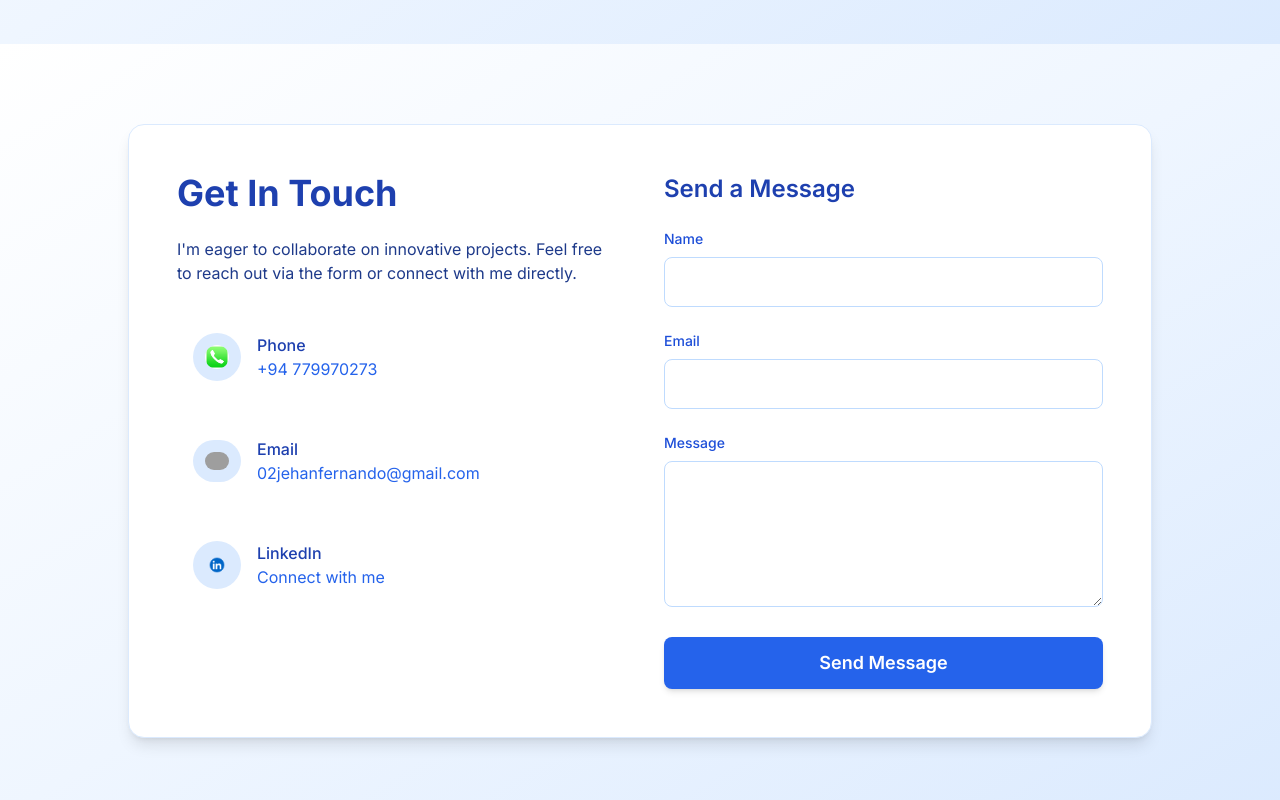
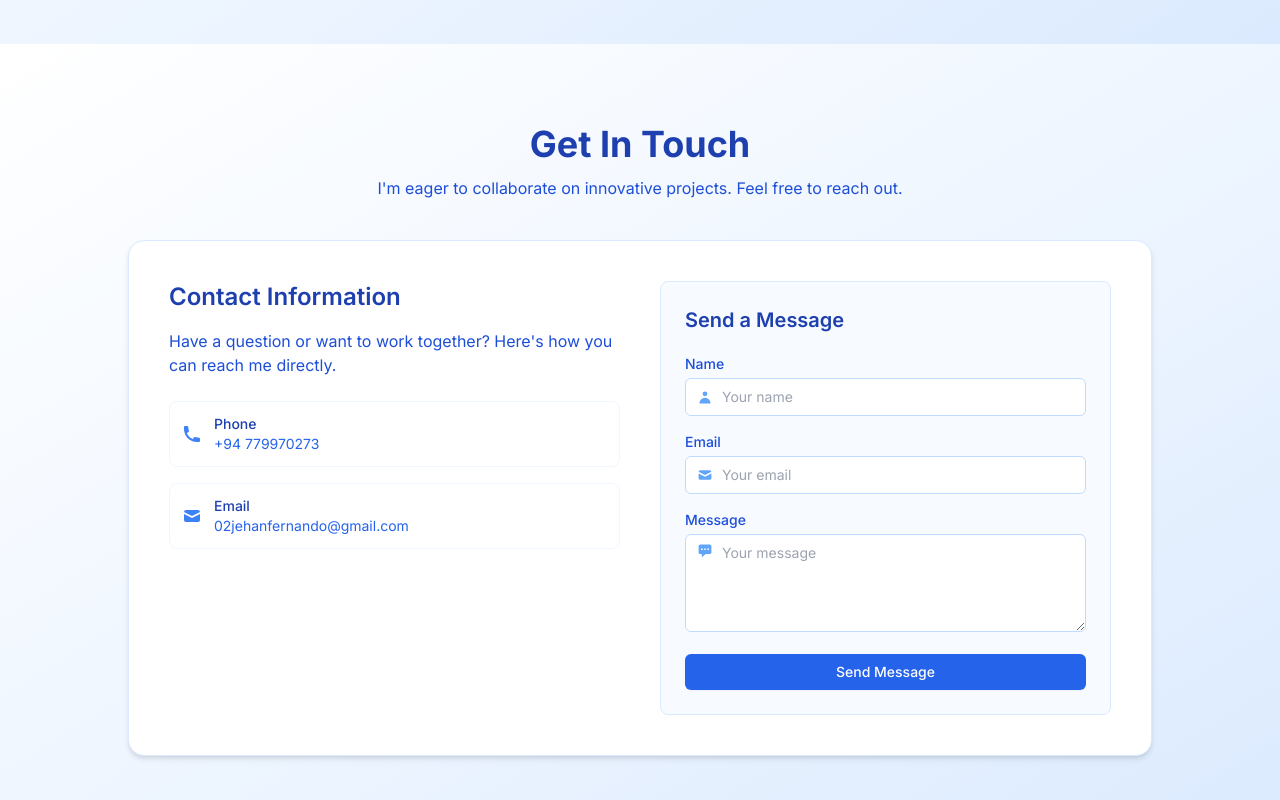
Before and after one commit to Jehanfernando02/My-portfolio, a Next.js app: page / in a window 1280 px wide. Shown: the part 3720-4520 px from the top of the page. Built offline with nearby package versions, Linux system fonts and the light colour scheme; grey boxes are pictures that could not be loaded.

Commit message:
updated contact.tsx

```diff
--- a/components/Contact.tsx
+++ b/components/Contact.tsx
@@ -1,165 +1,289 @@
-"use client"
+"use client";
 
-import type React from "react"
-import { useRef, useState } from "react"
-import emailjs from "@emailjs/browser"
-import { AnimatePresence } from "framer-motion"
-import Image from "next/image"
+import type React from "react";
+import { useRef, useState, useEffect } from "react";
+import emailjs from "@emailjs/browser";
+import { motion, AnimatePresence } from "framer-motion";
 
 export default function Contact() {
-  const formRef = useRef<HTMLFormElement>(null)
-  const [messageSent, setMessageSent] = useState(false)
+  const formRef = useRef<HTMLFormElement>(null);
+  const [messageSent, setMessageSent] = useState(false);
+  const [isSubmitting, setIsSubmitting] = useState(false);
+
+  // Initialize EmailJS
+  useEffect(() => {
+    try {
+      emailjs.init("Pjc44CHoEK9xSOuFo");
+      console.log("EmailJS initialized successfully with public key: Pjc44CHoEK9xSOuFo");
+    } catch (error) {
+      console.error("Failed to initialize EmailJS:", error);
+    }
+  }, []);
 
   const sendEmail = (e: React.FormEvent) => {
-    e.preventDefault()
+    e.preventDefault();
+    setIsSubmitting(true);
 
-    if (formRef.current) {
-      emailjs.sendForm("service_r5474wa", "template_83g8o88", formRef.current, "Pjc44CHoEK9xSOuFo").then(
+    if (!formRef.current) {
+      console.error("Form reference is null");
+      setIsSubmitting(false);
+      return;
+    }
+
+    // Log form data before sending
+    const formData = new FormData(formRef.current);
+    const dataToSend = Object.fromEntries(formData);
+    console.log("Form data to send:", dataToSend);
+
+    // Verify EmailJS credentials (for debugging)
+    const serviceId = "service_r5474wa";
+    const templateId = "template_83g8o88";
+    const publicKey = "Pjc44CHoEK9xSOuFo";
+    console.log("EmailJS credentials:", { serviceId, templateId, publicKey });
+
+    emailjs.sendForm(serviceId, templateId, formRef.current, publicKey).then(
       (result) => {
-          console.log(result.text)
-          setMessageSent(true)
-          formRef.current?.reset()
-          setTimeout(() => setMessageSent(false), 3000)
+        console.log("Email sent successfully:", result.text);
+        setMessageSent(true);
+        formRef.current?.reset();
+        setIsSubmitting(false);
+        setTimeout(() => setMessageSent(false), 3000);
       },
       (error) => {
-          console.log(error.text)
-          alert("Failed to send message. Please try again.")
+        console.error("EmailJS send failed:", {
+          message: error.message || "Unknown error",
+          status: error.status || "N/A",
+          text: error.text || "No response text",
+          fullError: error,
+        });
+        alert("Failed to send message. Please check the console for details and try again.");
+        setIsSubmitting(false);
       },
-      )
-    }
-  }
+    );
+  };
 
   return (
     <section
       id="contact"
       className="py-20 relative overflow-hidden bg-gradient-to-br from-white via-blue-50 to-blue-100"
     >
-      {/* Light Background Glow - Reduced opacity */}
       <div className="absolute inset-0 hero-glow opacity-20 scale-150 bg-gradient-to-br from-blue-300/20 via-blue-400/10 to-blue-500/20"></div>
 
       <div className="container mx-auto px-4 relative z-10 max-w-6xl">
-        <div className="max-w-5xl mx-auto bg-white rounded-2xl shadow-lg p-8 md:p-12 border border-blue-100">
-          <div className="grid md:grid-cols-2 gap-12">
-            {/* Contact Info Column */}
-            <div className="space-y-8">
+        <motion.div
+          initial={{ opacity: 0, y: 20 }}
+          whileInView={{ opacity: 1, y: 0 }}
+          transition={{ duration: 0.6 }}
+          viewport={{ once: true }}
+          className="text-center mb-10"
+        >
+          <h2 className="text-3xl md:text-4xl font-bold text-blue-800 mb-3">Get In Touch</h2>
+          <p className="text-blue-700 max-w-2xl mx-auto">
+            I'm eager to collaborate on innovative projects. Feel free to reach out.
+          </p>
+        </motion.div>
+
+        <motion.div
+          initial={{ opacity: 0, y: 20 }}
+          whileInView={{ opacity: 1, y: 0 }}
+          transition={{ duration: 0.6, delay: 0.1 }}
+          viewport={{ once: true }}
+          className="max-w-5xl mx-auto bg-white rounded-2xl shadow-md p-8 md:p-10 border border-blue-100"
+        >
+          <div className="grid md:grid-cols-2 gap-10">
+            <div className="space-y-6">
               <div>
-                <h2 className="text-3xl md:text-4xl font-bold text-blue-800 mb-6">Get In Touch</h2>
-                <p className="text-blue-900 mb-8">
-                  I&apos;m eager to collaborate on innovative projects. Feel free to reach out via the form or connect
-                  with me directly.
+                <h3 className="text-2xl font-semibold text-blue-800 mb-4">Contact Information</h3>
+                <p className="text-blue-700 mb-6">
+                  Have a question or want to work together? Here's how you can reach me directly.
                 </p>
               </div>
 
-              {/* Contact Methods */}
-              <div className="space-y-6">
+              <div className="space-y-4">
                 <a
                   href="tel:+94779970273"
-                  className="flex items-center gap-4 p-4 rounded-xl hover:bg-blue-50 transition-colors"
+                  className="flex items-center gap-3 p-3 rounded-lg hover:bg-blue-50 transition-colors border border-blue-50"
                 >
-                  <div className="bg-blue-100 p-3 rounded-full">
-                    <Image src="/assets/phone.jpg" alt="Phone" width={24} height={24} className="rounded-full" />
+                  <div className="text-blue-500">
+                    <svg xmlns="http://www.w3.org/2000/svg" className="h-5 w-5" viewBox="0 0 20 20" fill="currentColor">
+                      <path d="M2 3a1 1 0 011-1h2.153a1 1 0 01.986.836l.74 4.435a1 1 0 01-.54 1.06l-1.548.773a11.037 11.037 0 006.105 6.105l.774-1.548a1 1 0 011.059-.54l4.435.74a1 1 0 01.836.986V17a1 1 0 01-1 1h-2C7.82 18 2 12.18 2 5V3z" />
+                    </svg>
                   </div>
                   <div>
-                    <h3 className="font-medium text-blue-800">Phone</h3>
-                    <p className="text-blue-600">+94 779970273</p>
+                    <h4 className="font-medium text-blue-800 text-sm">Phone</h4>
+                    <p className="text-blue-600 text-sm">+94 779970273</p>
                   </div>
                 </a>
 
                 <a
                   href="mailto:02jehanfernando@gmail.com"
-                  className="flex items-center gap-4 p-4 rounded-xl hover:bg-blue-50 transition-colors"
+                  className="flex items-center gap-3 p-3 rounded-lg hover:bg-blue-50 transition-colors border border-blue-50"
                 >
-                  <div className="bg-blue-100 p-3 rounded-full">
-                    <Image src="/assets/email.jpeg" alt="Email" width={24} height={24} className="rounded-full" />
+                  <div className="text-blue-500">
+                    <svg xmlns="http://www.w3.org/2000/svg" className="h-5 w-5" viewBox="0 0 20 20" fill="currentColor">
+                      <path d="M2.003 5.884L10 9.882l7.997-3.998A2 2 0 0016 4H4a2 2 0 00-1.997 1.884z" />
+                      <path d="M18 8.118l-8 4-8-4V14a2 2 0 002 2h12a2 2 0 002-2V8.118z" />
+                    </svg>
                   </div>
                   <div>
-                    <h3 className="font-medium text-blue-800">Email</h3>
-                    <p className="text-blue-600">02jehanfernando@gmail.com</p>
-                  </div>
-                </a>
-
-                <a
-                  href="https://www.linkedin.com/in/jehan-fernando-/"
-                  target="_blank"
-                  rel="noopener noreferrer"
-                  className="flex items-center gap-4 p-4 rounded-xl hover:bg-blue-50 transition-colors"
-                >
-                  <div className="bg-blue-100 p-3 rounded-full">
-                    <Image src="/assets/linkedin.webp" alt="LinkedIn" width={24} height={24} className="rounded-full" />
-                  </div>
-                  <div>
-                    <h3 className="font-medium text-blue-800">LinkedIn</h3>
-                    <p className="text-blue-600">Connect with me</p>
+                    <h4 className="font-medium text-blue-800 text-sm">Email</h4>
+                    <p className="text-blue-600 text-sm">02jehanfernando@gmail.com</p>
                   </div>
                 </a>
               </div>
             </div>
 
-            {/* Form Column */}
+            <div className="bg-blue-50/50 p-6 rounded-lg border border-blue-100">
+              <h3 className="text-xl font-semibold text-blue-800 mb-5">Send a Message</h3>
+              <form ref={formRef} onSubmit={sendEmail} className="space-y-4">
                 <div>
-              <h3 className="text-2xl font-semibold text-blue-800 mb-6">Send a Message</h3>
-              <form ref={formRef} onSubmit={sendEmail} className="space-y-6">
-                <div>
-                  <label htmlFor="name" className="block text-sm font-medium text-blue-700 mb-2">
+                  <label htmlFor="name" className="block text-sm font-medium text-blue-700 mb-1">
                     Name
                   </label>
+                  <div className="relative">
+                    <div className="absolute inset-y-0 left-0 pl-3 flex items-center pointer-events-none">
+                      <svg
+                        xmlns="http://www.w3.org/2000/svg"
+                        className="h-4 w-4 text-blue-400"
+                        viewBox="0 0 20 20"
+                        fill="currentColor"
+                      >
+                        <path
+                          fillRule="evenodd"
+                          d="M10 9a3 3 0 100-6 3 3 0 000 6zm-7 9a7 7 0 1114 0H3z"
+                          clipRule="evenodd"
+                        />
+                      </svg>
+                    </div>
                     <input
                       type="text"
                       id="name"
                       name="user_name"
-                    className="w-full px-4 py-3 border border-blue-200 rounded-lg focus:outline-none focus:ring-2 focus:ring-blue-500 text-blue-900 bg-white"
+                      className="w-full pl-9 px-3 py-2 border border-blue-200 rounded-md focus:outline-none focus:ring-1 focus:ring-blue-500 text-blue-900 bg-white text-sm"
                       required
+                      placeholder="Your name"
                     />
+                  </div>
                 </div>
 
                 <div>
-                  <label htmlFor="email" className="block text-sm font-medium text-blue-700 mb-2">
+                  <label htmlFor="email" className="block text-sm font-medium text-blue-700 mb-1">
                     Email
                   </label>
+                  <div className="relative">
+                    <div className="absolute inset-y-0 left-0 pl-3 flex items-center pointer-events-none">
+                      <svg
+                        xmlns="http://www.w3.org/2000/svg"
+                        className="h-4 w-4 text-blue-400"
+                        viewBox="0 0 20 20"
+                        fill="currentColor"
+                      >
+                        <path d="M2.003 5.884L10 9.882l7.997-3.998A2 2 0 0016 4H4a2 2 0 00-1.997 1.884z" />
+                        <path d="M18 8.118l-8 4-8-4V14a2 2 0 002 2h12a2 2 0 002-2V8.118z" />
+                      </svg>
+                    </div>
                     <input
                       type="email"
                       id="email"
                       name="user_email"
-                    className="w-full px-4 py-3 border border-blue-200 rounded-lg focus:outline-none focus:ring-2 focus:ring-blue-500 text-blue-900 bg-white"
+                      className="w-full pl-9 px-3 py-2 border border-blue-200 rounded-md focus:outline-none focus:ring-1 focus:ring-blue-500 text-blue-900 bg-white text-sm"
                       required
+                      placeholder="Your email"
                     />
+                  </div>
                 </div>
 
                 <div>
-                  <label htmlFor="message" className="block text-sm font-medium text-blue-700 mb-2">
+                  <label htmlFor="message" className="block text-sm font-medium text-blue-700 mb-1">
                     Message
                   </label>
+                  <div className="relative">
+                    <div className="absolute top-2 left-3 flex items-start pointer-events-none">
+                      <svg
+                        xmlns="http://www.w3.org/2000/svg"
+                        className="h-4 w-4 text-blue-400"
+                        viewBox="0 0 20 20"
+                        fill="currentColor"
+                      >
+                        <path
+                          fillRule="evenodd"
+                          d="M18 5v8a2 2 0 01-2 2h-5l-5 4v-4H4a2 2 0 01-2-2V5a2 2 0 012-2h12a2 2 0 012 2zM7 8H5v2h2V8zm2 0h2v2H9V8zm6 0h-2v2h2V8z"
+                          clipRule="evenodd"
+                        />
+                      </svg>
+                    </div>
                     <textarea
                       id="message"
                       name="message"
-                    rows={5}
-                    className="w-full px-4 py-3 border border-blue-200 rounded-lg focus:outline-none focus:ring-2 focus:ring-blue-500 text-blue-900 bg-white"
+                      rows={4}
+                      className="w-full pl-9 px-3 py-2 border border-blue-200 rounded-md focus:outline-none focus:ring-1 focus:ring-blue-500 text-blue-900 bg-white text-sm"
                       required
+                      placeholder="Your message"
                     />
+                  </div>
                 </div>
 
                 <button
                   type="submit"
-                  className="w-full py-3 bg-blue-600 hover:bg-blue-700 rounded-lg text-white font-semibold text-lg shadow-md transition-colors"
+                  disabled={isSubmitting}
+                  className={`w-full py-2 ${isSubmitting ? "bg-blue-400" : "bg-blue-600 hover:bg-blue-700"} rounded-md text-white font-medium text-sm shadow-sm transition-colors flex items-center justify-center gap-2`}
                 >
-                  Send Message
+                  {isSubmitting ? (
+                    <>
+                      <svg
+                        className="animate-spin h-4 w-4 text-white"
+                        xmlns="http://www.w3.org/2000/svg"
+                        fill="none"
+                        viewBox="0 0 24 24"
+                      >
+                        <circle
+                          className="opacity-25"
+                          cx="12"
+                          cy="12"
+                          r="10"
+                          stroke="currentColor"
+                          strokeWidth="4"
+                        ></circle>
+                        <path
+                          className="opacity-75"
+                          fill="currentColor"
+                          d="M4 12a8 8 0 018-8V0C5.373 0 0 5.373 0 12h4zm2 5.291A7.962 7.962 0 014 12H0c0 3.042 1.135 5.824 3 7.938l3-2.647z"
+                        ></path>
+                      </svg>
+                      Sending...
+                    </>
+                  ) : (
+                    <>Send Message</>
+                  )}
                 </button>
               </form>
             </div>
           </div>
-        </div>
+        </motion.div>
       </div>
 
-      {/* Success Popup */}
       <AnimatePresence>
         {messageSent && (
-          <div className="fixed inset-0 bg-black/30 backdrop-blur-sm flex items-center justify-center z-50">
-            <div className="bg-white p-6 rounded-xl shadow-2xl max-w-md w-full mx-4">
+          <motion.div
+            initial={{ opacity: 0 }}
+            animate={{ opacity: 1 }}
+            exit={{ opacity: 0 }}
+            className="fixed inset-0 bg-black/30 backdrop-blur-sm flex items-center justify-center z-50"
+            onClick={() => setMessageSent(false)}
+          >
+            <motion.div
+              initial={{ scale: 0.9, opacity: 0 }}
+              animate={{ scale: 1, opacity: 1 }}
+              exit={{ scale: 0.9, opacity: 0 }}
+              transition={{ type: "spring", damping: 25, stiffness: 300 }}
+              className="bg-white p-6 rounded-xl shadow-lg max-w-sm w-full mx-4"
+              onClick={(e) => e.stopPropagation()}
+            >
               <div className="text-center">
-                <div className="w-16 h-16 bg-green-100 rounded-full flex items-center justify-center mx-auto mb-4">
+                <div className="w-12 h-12 bg-green-100 rounded-full flex items-center justify-center mx-auto mb-4">
                   <svg
                     xmlns="http://www.w3.org/2000/svg"
-                    className="h-8 w-8 text-green-600"
+                    className="h-6 w-6 text-green-600"
                     fill="none"
                     viewBox="0 0 24 24"
                     stroke="currentColor"
@@ -167,19 +291,21 @@ export default function Contact() {
                     <path strokeLinecap="round" strokeLinejoin="round" strokeWidth={2} d="M5 13l4 4L19 7" />
                   </svg>
                 </div>
-                <h3 className="text-xl font-bold text-gray-900 mb-2">Message Sent!</h3>
-                <p className="text-gray-600 mb-6">Thank you for reaching out. I&apos;ll get back to you soon.</p>
+                <h3 className="text-lg font-bold text-gray-900 mb-2">Message Sent!</h3>
+                <p className="text-gray-600 mb-4 text-sm">
+                  Thank you for reaching out. I'll get back to you soon.
+                </p>
                 <button
                   onClick={() => setMessageSent(false)}
-                  className="px-6 py-2 bg-blue-600 hover:bg-blue-700 text-white rounded-lg font-medium transition-colors"
+                  className="px-4 py-2 bg-blue-600 hover:bg-blue-700 text-white rounded-md font-medium text-sm transition-colors"
                 >
                   Close
                 </button>
               </div>
-            </div>
-          </div>
+            </motion.div>
+          </motion.div>
         )}
       </AnimatePresence>
     </section>
-  )
+  );
 }
```
Lines whose indentation alone changed are shown as unchanged.
